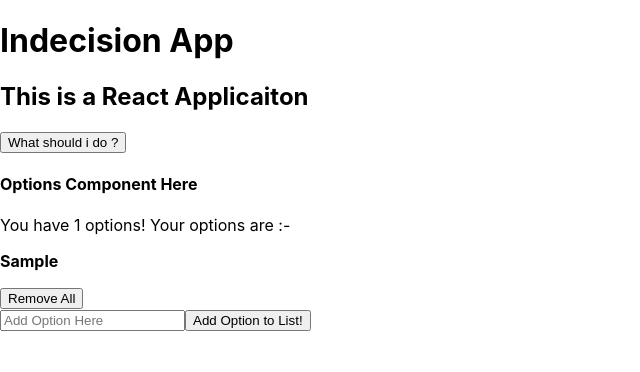
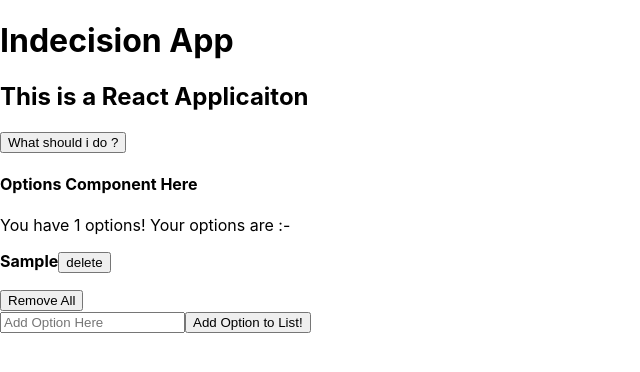
Before and after one commit to VIVEK-JAIN17/IndecisionApp, a React (Create React App) app: page / in a window 1280 px wide. Both pictures are taken after typing "Sample" into the empty fields and a click on the input "Add Option to List!". Shown: the top 372 px of the page, without its empty margins (0-640 px from the left). Built offline with nearby package versions, Linux system fonts and the light colour scheme.

Commit message:
Add delete single option

```diff
--- a/src/App.js
+++ b/src/App.js
@@ -6,6 +6,7 @@ class IndecisionApp extends React.Component {
   constructor(props) {
     super(props);
     this.handleDeleteOptions = this.handleDeleteOptions.bind(this);
+    this.handleDeleteOption = this.handleDeleteOption.bind(this);
     this.pickRandom = this.pickRandom.bind(this);
     this.handleAddOption = this.handleAddOption.bind(this);
     this.state = {
@@ -15,12 +16,14 @@ class IndecisionApp extends React.Component {
 
   // passed down to Options component
   handleDeleteOptions() {
-    this.setState(() => {
-      return {
-        options: []
-      };
-    })
+    this.setState(() => ({ options: [] }));
   }
+
+  // passed down to Options component
+  handleDeleteOption(option) {
+    this.setState((prevState) => ({ options: prevState.options.filter((op) => op !== option) }))
+  }
+
 
   // passed down to Action component
   pickRandom() {
@@ -34,14 +37,12 @@ class IndecisionApp extends React.Component {
     if (!option) {
       return 'Enter Valid Value to Add in List !';
     } else if (this.state.options.indexOf(option) > -1) {
-      return 'This Option Alreasy Exists !!'
+      return 'This Option Already Exists !!'
     }
 
-    this.setState((prevState) => {
-      return {
-        options: prevState.options.concat([option])
-      }
-    })
+    this.setState((prevState) => ({
+      options: prevState.options.concat([option])
+    }));
   }
 
   render() {
@@ -58,6 +59,7 @@ class IndecisionApp extends React.Component {
         <Options
           options={this.state.options}
           handleRemoveAll={this.handleDeleteOptions}
+          handleRemove={this.handleDeleteOption}
         />
         <AddOption handleAddOption={this.handleAddOption} />
       </div>
@@ -97,7 +99,15 @@ const Options = (props) => {
     <div>
       <h4>Options Component Here</h4>
       <p>You have {len} options! Your options are :-</p>
-      {options.map((option) => <Option key={option} option={option} />)}
+      {
+        options.map((option) => (
+          <Option
+            key={option}
+            option={option}
+            handleRemove={props.handleRemove}
+          />
+        ))
+      }
       <button onClick={props.handleRemoveAll}>Remove All</button>
     </div>
   );
@@ -109,9 +119,18 @@ const Option = (props) => {
     <div>
       <p>
         <strong>{props.option}</strong>
+        <button
+          onClick={(e) => props.handleRemove(props.option)}
+        >delete
+        </button>
       </p>
     </div>
   );
+
+  /* What I have done here is that I referenced an Arrow Function and
+   called NOT REFERENCED the method handleRemove() with the option value
+   as the parameter. That way I was able to pass down a parameter to a
+   method of a parent component.  */
 };
 
 class AddOption extends React.Component {
@@ -138,7 +157,7 @@ class AddOption extends React.Component {
     e.target.elements.newItem.value = '';
 
     /* *********** Method 1 *********** */
-    this.setState(() => { return { error: error } })
+    this.setState(() => ({ error: error }));
 
     /* *********** Method 2 *********** */
     // this.setState(() => { return { error } })
```
